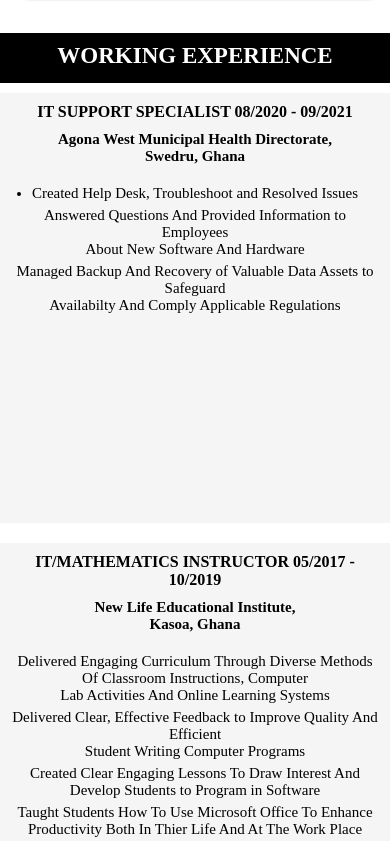
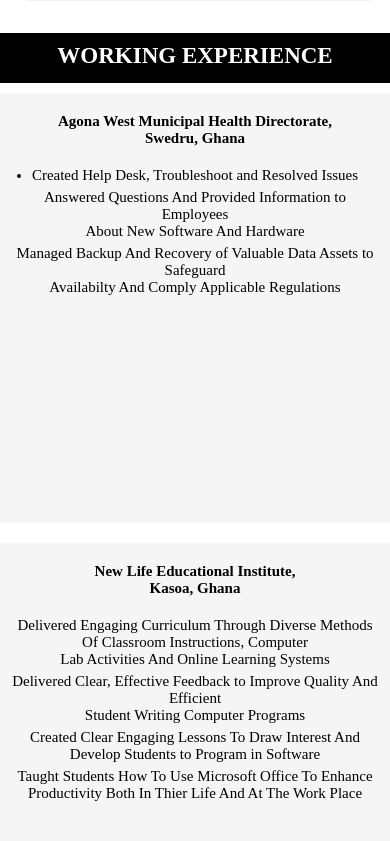
Before and after one commit to BotCoddy/Portfolio, a plain HTML site: page index.html in a window 390 px wide. Shown: the part 2996-3837 px from the top of the page. Drawn offline with Linux system fonts and the light colour scheme.

Commit message:
Update style.css

```diff
--- a/Styles/style.css
+++ b/Styles/style.css
@@ -715,7 +715,7 @@ body{
     height: 400px;
 }
 .experience h4{
-    font-size: 16px;
+    font-size: 0px;
     text-align: center;
 }
 /* ----------- FOOTER SECTION ------------ */
```
